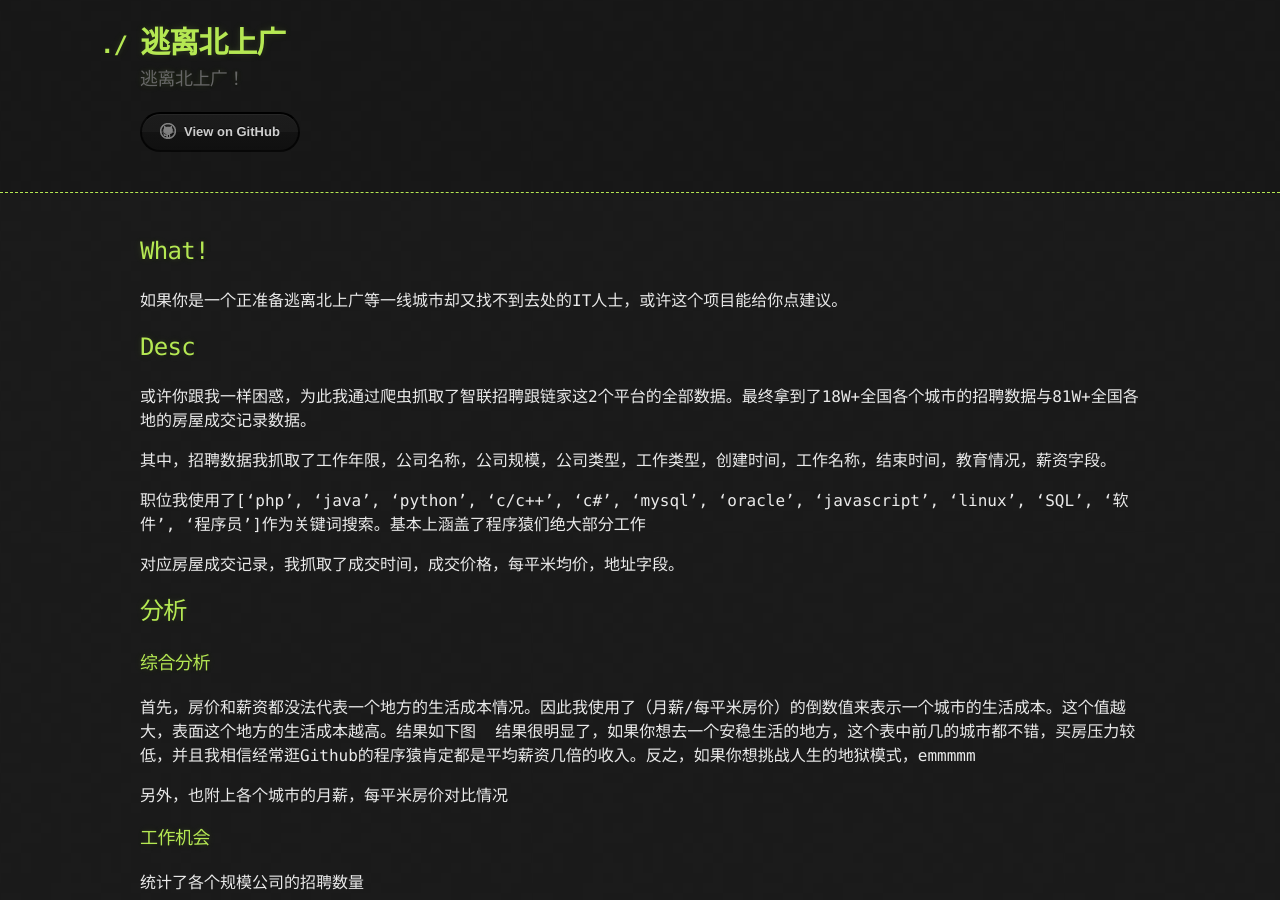
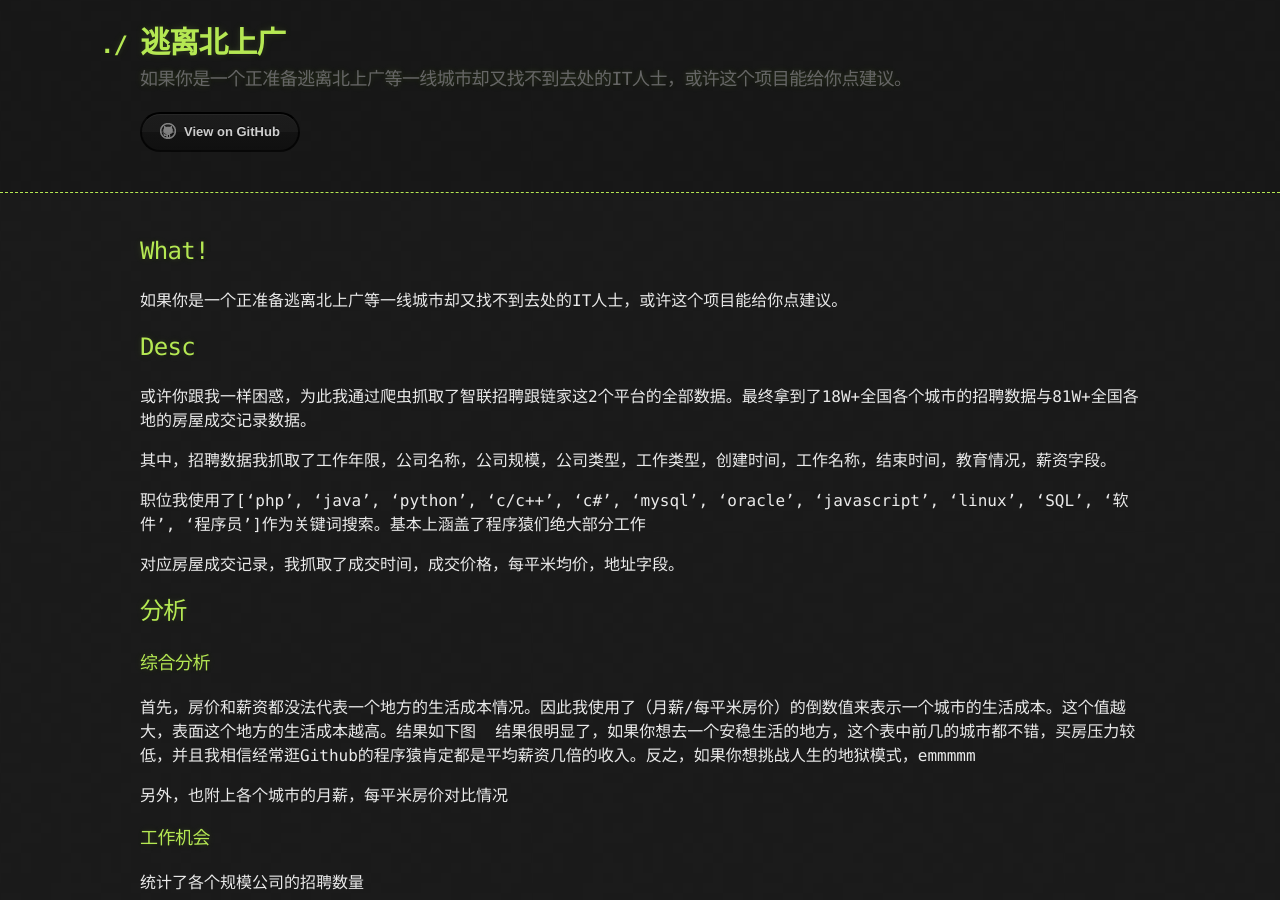
Before and after one commit to Jinnrry/getAwayBSG, a Jekyll site: the page built from docs/index.md, in a window 1280 px wide and 900 px high. Built offline with Jekyll 4.4.1, drawn with Linux system fonts in a browser that asks for light colours; our own code applies the rules of GitHub Pages for plain Markdown files.

Commit message:
添加主页

```diff
--- a/docs/_config.yml
+++ b/docs/_config.yml
@@ -1,5 +1,5 @@
 title: 逃离北上广
-description: 逃离北上广！
+description: 如果你是一个正准备逃离北上广等一线城市却又找不到去处的IT人士，或许这个项目能给你点建议。
 show_downloads: false
 google_analytics:
 theme: jekyll-theme-hacker
```
